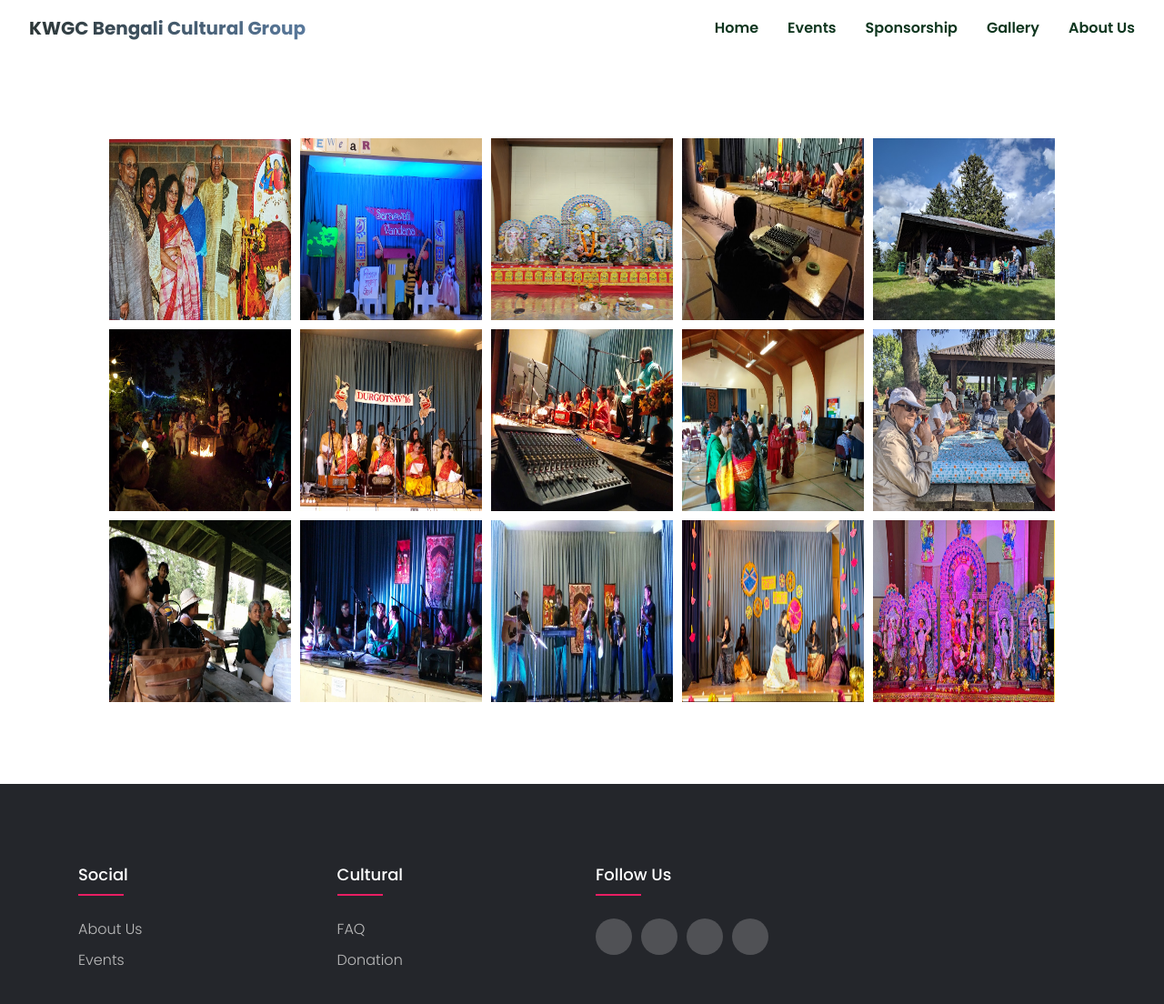
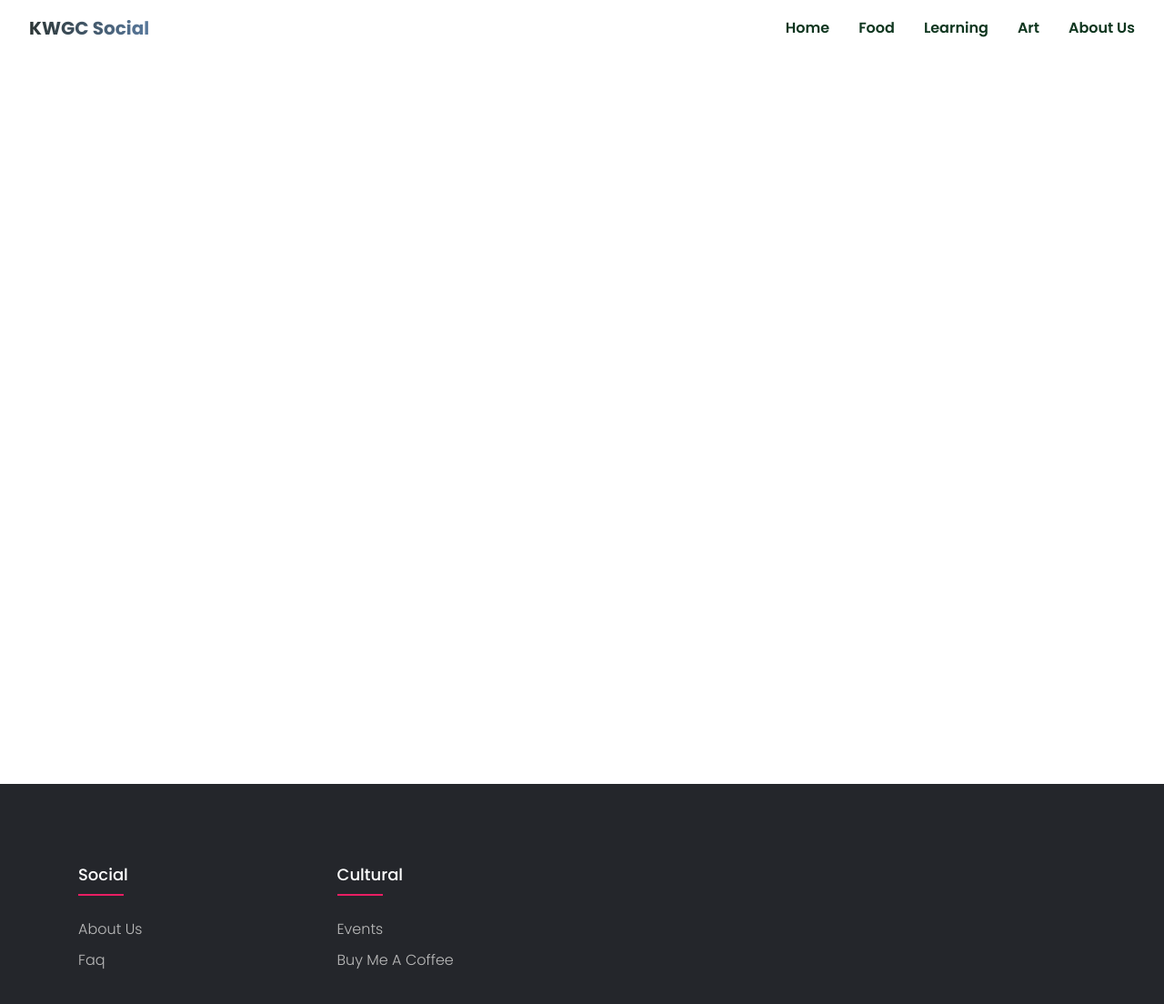
Before and after one commit to mekalyan26/communitysite, a React (Create React App) app in the folder sitefrontend/: page /gallery in a window 1280 px wide. Shown: the top 1104 px of the page at 91% size. Built offline with nearby package versions, Linux system fonts and the light colour scheme; a web font is replaced by a local one.

Commit message:
updates
updates

```diff
--- a/sitefrontend/src/components/AboutUsContent.js
+++ b/sitefrontend/src/components/AboutUsContent.js
@@ -6,24 +6,12 @@ import Navbar from '../components/Navbar';
 export const AboutUsContent = () => {
   return (
     <div class="main">
-    <h3 class="heading"> KWGC Bengali Cultural Group</h3>
+    <h3 class="heading"> KWGC Social</h3>
 
     <div class="Timeline">
         <ul>
             <li>
-                <p>Goddess Durga represents the united front of all divine forces against all negative forces.
-Bengalies all over the world during the days of Durga Puja rejoice to their heart’s content reconnecting with friends and families.
-Durga Puja is an occasion when the familiar sound of Dhak , Dhunuchi nachh, the fragrance of incense gives a familiar tug to every Bengali heart.
-Uta Chatterjee and Robin Chatterjee along with friends were able to create home away from home feeling at the mandap of Kitchener Waterloo in 2010.
-</p>
-<p>
-The best part of Durga Puja is kichuri bogh which is prepared and served with great love.
-</p>
-<p>
-Year 2018 was when Kitchener Waterloo (KWGC ) Bengali Cultural Group welcomed Maa Durga Protima from Kolkata, a moment cherished by everyone who made this possible.
-We welcomed around 300 guests throughout the day.  This gave us more encouragement to continue.
-
-</p>
+                <p>KWGC is an initiative to bring us closer</p>
                 <a href="#">Read More </a>
             </li>
         </ul>
--- a/sitefrontend/src/components/Footer.js
+++ b/sitefrontend/src/components/Footer.js
@@ -10,25 +10,16 @@ const Footer = () =>{
   	 			<h4>Social</h4>
   	 			<ul>
   	 				<li><a href="#">about us</a></li>
-  	 				<li><a href="#">events</a></li>
+  	 				<li><a href="#">faq</a></li>
 
   	 			</ul>
   	 		</div>
   	 		<div class="footer-col">
   	 			<h4>Cultural</h4>
   	 			<ul>
-  	 				<li><a href="#">FAQ</a></li>
-  	 				<li><a href="#">donation</a></li>
+  	 				<li><a href="#">events</a></li>
+  	 				<li><a href="#">Buy me a coffee</a></li>
   	 			</ul>
-  	 		</div>
-  	 		<div class="footer-col">
-  	 			<h4>follow us</h4>
-  	 			<div class="social-links">
-  	 				<a href="#"><i class="fab fa-facebook-f"></i></a>
-  	 				<a href="#"><i class="fab fa-twitter"></i></a>
-  	 				<a href="#"><i class="fab fa-instagram"></i></a>
-  	 				<a href="#"><i class="fab fa-linkedin-in"></i></a>
-  	 			</div>
   	 		</div>
   	 	</div>
   	 </div>
--- a/sitefrontend/src/components/GalleryCard.js
+++ b/sitefrontend/src/components/GalleryCard.js
@@ -6,22 +6,7 @@ import "./Gallery1.js"
 const GalleryCard = () => {
   return (
     <div class="grids">
-      <img src="images/dp2010-1.png" alt="" />
 
-      <img src="images/saraswatipuja2018.jpg" alt="" />
-      <img src="images/durgapuja2018.jpg" alt="" />
-      <img src="images/durgapuja2017.jpg" alt="" />
-      <img src="images/picnic2017.jpg" alt="" />
-      <img src="images/gardenparty2017.jpg" alt="" />
-      <img src="images/durgapuja2016.jpg" alt="" />
-      <img src="images/durgapuja2015.jpg" alt="" />
-      <img src="images/durgapuja2014.jpg" alt="" />
-      <img src="images/picnic2022.jpg" alt="" />
-      <img src="images/picnic2015.jpg" alt="" />
-      <img src="images/function.jpg" alt="" />
-      <img src="images/kolorob-1.png" alt="" />
-      <img src="images/function-2.png" alt="" />
-      <img src="images/dp2022-1.png" alt="" />
     </div>
 
   )
--- a/sitefrontend/src/components/HomePage.js
+++ b/sitefrontend/src/components/HomePage.js
@@ -8,11 +8,10 @@ export const HomePage = () => {
 
         <div className='grid'>
             <div className='img-wrapper1'>
-                <img  src='images/maadurga.jpg' />
+
                 <div className="content blur fade">
                     <p>
-                        We are Kitchener Waterloo Cambridge
-                        Guelp Bengali Cultural Group !
+                        Welcome !
                     </p>
                 </div>
             </div>
--- a/sitefrontend/src/components/Navbar.js
+++ b/sitefrontend/src/components/Navbar.js
@@ -9,7 +9,7 @@ const Navbar = () =>{
             <ul className="nav-menu">
                 <li>
                 <Link to="/">
-                <h1 className="text">KWGC Bengali Cultural Group</h1>
+                <h1 className="text">KWGC Social </h1>
                 </Link>
                 </li>
 
@@ -20,13 +20,13 @@ const Navbar = () =>{
                     <Link to="/">Home</Link>
                 </li>
                 <li>
-                    <Link to="/events">Events</Link>
+                    <Link to="/events">Food</Link>
                 </li>
                 <li>
-                    <Link to="/register">Sponsorship</Link>
+                    <Link to="/register">Learning</Link>
                 </li>
                 <li>
-                    <Link to="/gallery">Gallery</Link>
+                    <Link to="/gallery">Art</Link>
                 </li>
                 <li>
                     <Link to="/aboutus">About Us</Link>
```
